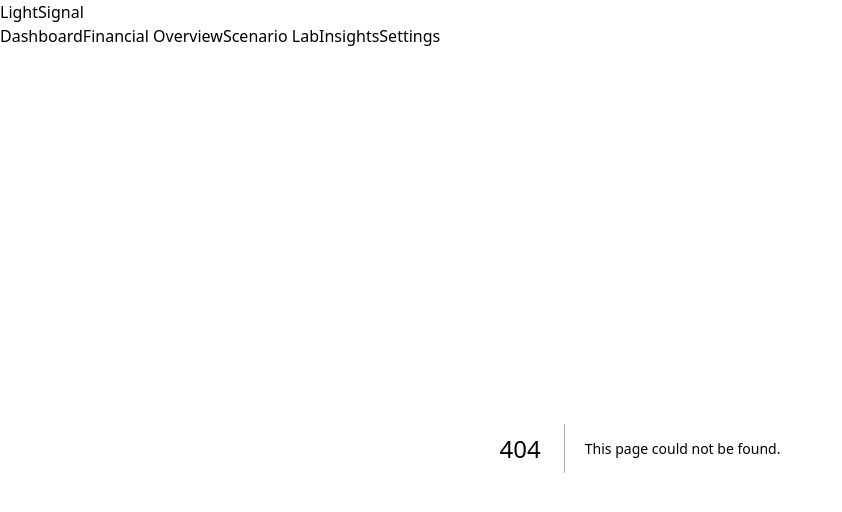
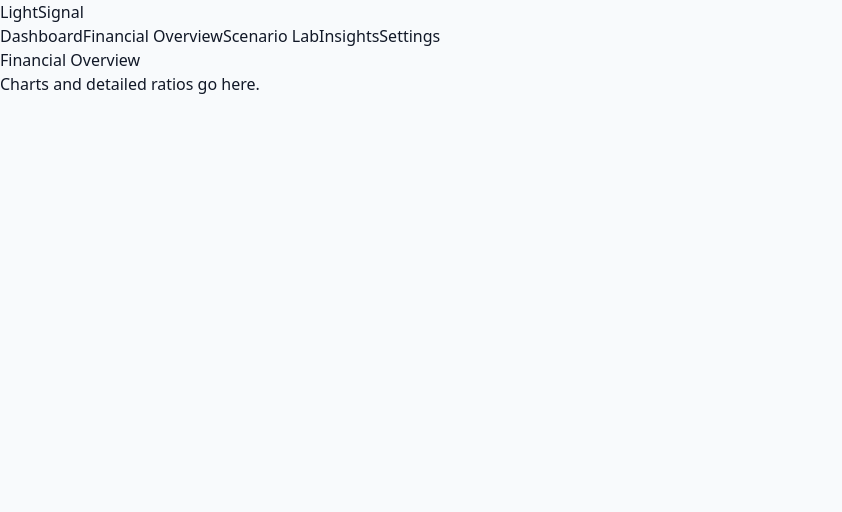
Before and after one commit to jamittenthal/lightsignal-frontend, a Next.js app: page /overview in a window 1280 px wide. Before the commit this address had no page. Shown: the top 512 px of the page, without its empty margins (0-842 px from the left). Built offline with nearby package versions, Linux system fonts and the light colour scheme.

Commit message:
Create page.tsx

```diff
--- /dev/null
+++ b/app/overview/page.tsx
@@ -0,0 +1,8 @@
+export default function Overview() {
+  return (
+    <main className="space-y-4">
+      <h2 className="text-xl font-semibold">Financial Overview</h2>
+      <p>Charts and detailed ratios go here.</p>
+    </main>
+  );
+}
```
